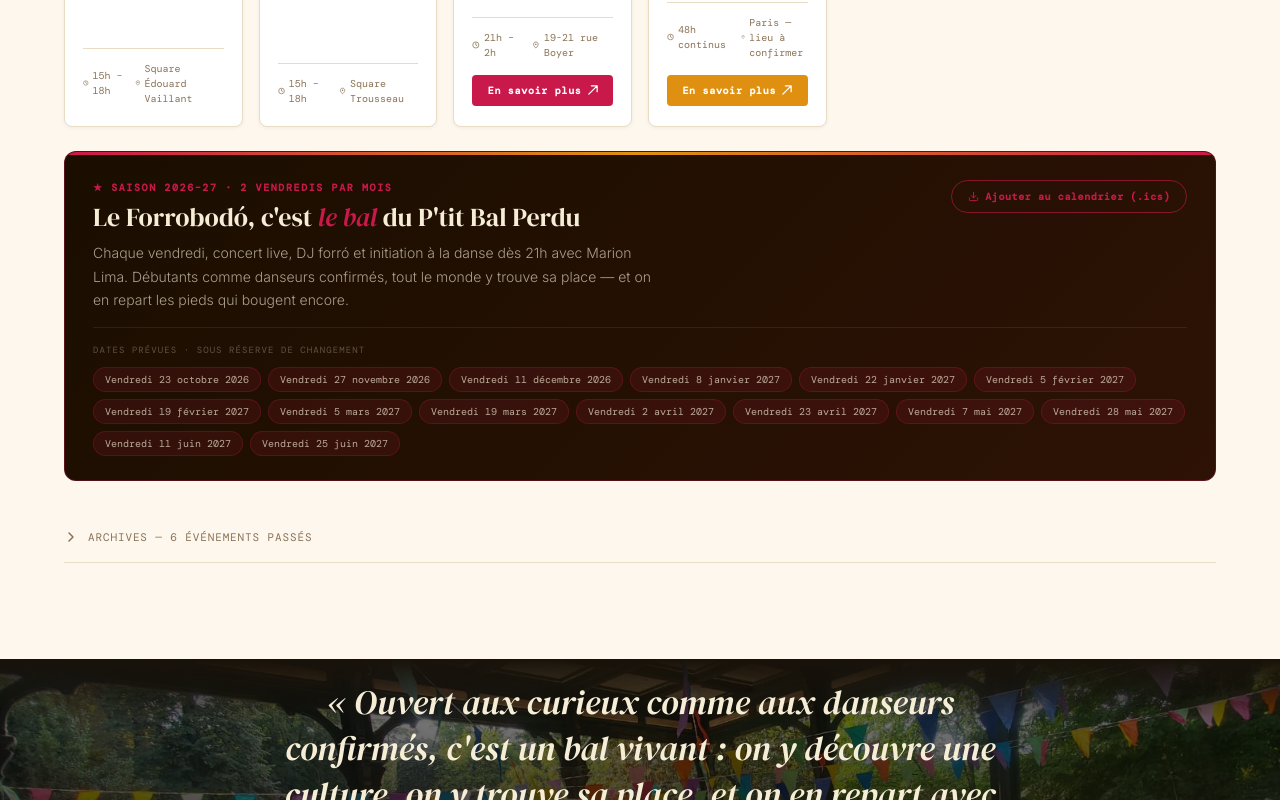
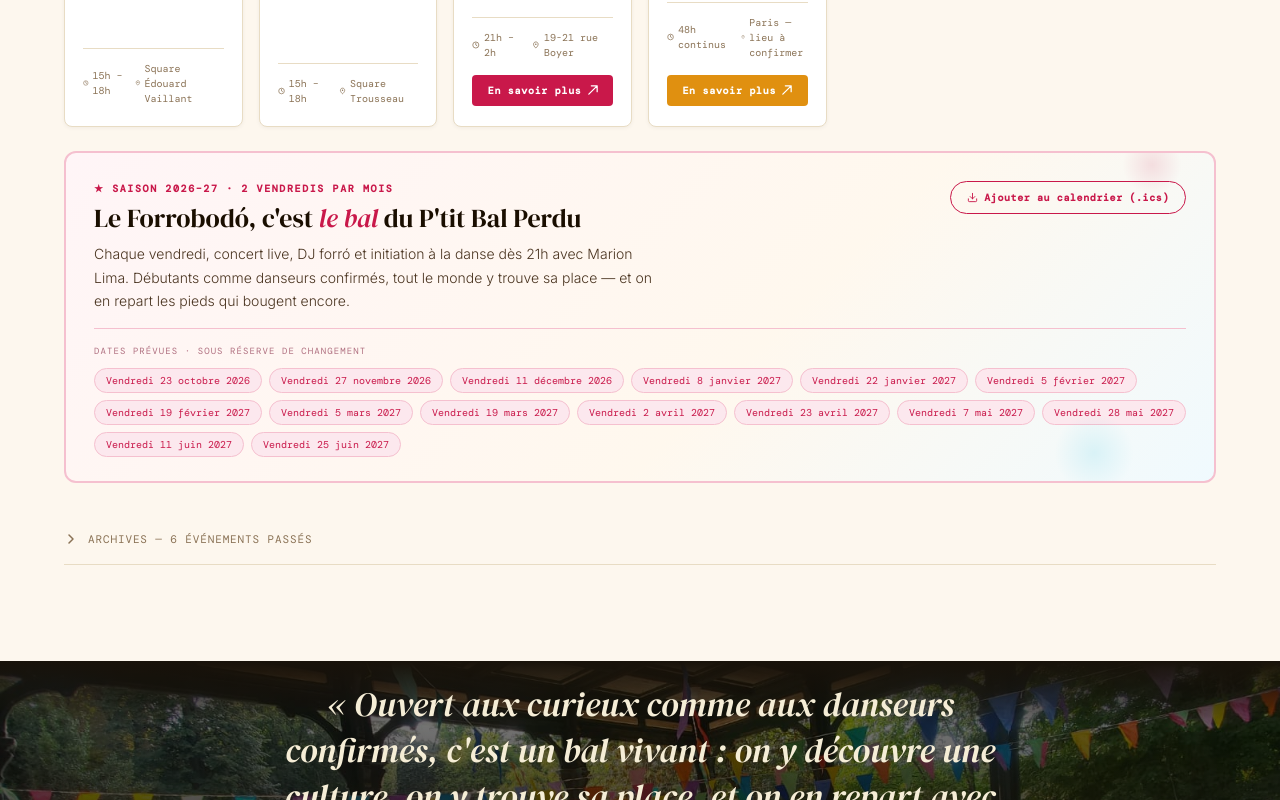
Before and after one commit to Hardante/leptitbalperdu, a React (Vite) app: page / in a window 1280 px wide. Shown: the part 2880-3680 px from the top of the page. Built offline with nearby package versions, Linux system fonts and the light colour scheme; the HTML template or start-up script is replaced by a standard one.

Commit message:
fix: encart Forrobodó fond clair et coloré

```diff
--- a/src/App.tsx
+++ b/src/App.tsx
@@ -839,36 +839,37 @@
 
         {/* Encart Forrobodó — saison complète */}
         {view === 'grille' && extraForrobodo.length > 0 && (filter === 'Tous' || filter === 'Bals') && (
-          <div id="forrobodo-dates" style={{ marginTop: 24, background: 'linear-gradient(135deg, #1a0e00 0%, #2d1205 100%)', border: '1px solid rgba(201,24,74,0.3)', borderRadius: 12, padding: '28px 28px 24px', position: 'relative', overflow: 'hidden' }}>
-            {/* Accent décoratif */}
-            <div style={{ position: 'absolute', top: 0, left: 0, right: 0, height: 3, background: 'linear-gradient(90deg, #c9184a, #e09010, #c9184a)' }} />
+          <div id="forrobodo-dates" style={{ marginTop: 24, background: 'linear-gradient(135deg, #fff5f7 0%, #fff8ee 60%, #f0fafe 100%)', border: '2px solid #f5c0cf', borderRadius: 12, padding: '28px 28px 24px', position: 'relative', overflow: 'hidden' }}>
+            {/* Confettis décoratifs */}
+            <div style={{ position: 'absolute', top: -18, right: 32, width: 60, height: 60, borderRadius: '50%', background: 'radial-gradient(circle, rgba(201,24,74,0.12) 0%, transparent 70%)', pointerEvents: 'none' }} />
+            <div style={{ position: 'absolute', bottom: -12, right: 80, width: 80, height: 80, borderRadius: '50%', background: 'radial-gradient(circle, rgba(63,200,228,0.15) 0%, transparent 70%)', pointerEvents: 'none' }} />
 
             {/* En-tête */}
             <div style={{ display: 'flex', alignItems: 'flex-start', justifyContent: 'space-between', flexWrap: 'wrap', gap: 16, marginBottom: 16 }}>
               <div>
                 <p style={{ fontFamily: "'DM Mono', monospace", fontSize: 10, letterSpacing: '0.16em', textTransform: 'uppercase', color: '#c9184a', margin: '0 0 8px', fontWeight: 600 }}>★ Saison 2026–27 · 2 vendredis par mois</p>
-                <h3 style={{ fontFamily: "'DM Serif Display', serif", fontSize: 'clamp(20px, 3vw, 26px)', color: '#f5edd6', margin: '0 0 10px', lineHeight: 1.1 }}>
+                <h3 style={{ fontFamily: "'DM Serif Display', serif", fontSize: 'clamp(20px, 3vw, 26px)', color: '#1a0e00', margin: '0 0 10px', lineHeight: 1.1 }}>
                   Le Forrobodó, c'est <em style={{ color: '#c9184a' }}>le bal</em> du P'tit Bal Perdu
                 </h3>
-                <p style={{ fontFamily: "'Inter', sans-serif", fontSize: 14, color: 'rgba(245,237,214,0.65)', lineHeight: 1.65, margin: 0, maxWidth: 560, fontWeight: 300 }}>
+                <p style={{ fontFamily: "'Inter', sans-serif", fontSize: 14, color: '#4a3420', lineHeight: 1.65, margin: 0, maxWidth: 560, fontWeight: 300 }}>
                   Chaque vendredi, concert live, DJ forró et initiation à la danse dès 21h avec Marion Lima. Débutants comme danseurs confirmés, tout le monde y trouve sa place — et on en repart les pieds qui bougent encore.
                 </p>
               </div>
               <button onClick={downloadICS}
-                style={{ display: 'inline-flex', alignItems: 'center', gap: 6, border: '1.5px solid rgba(201,24,74,0.6)', color: '#c9184a', background: 'transparent', padding: '8px 16px', borderRadius: 20, fontFamily: "'DM Mono', monospace", fontSize: 10, fontWeight: 700, letterSpacing: '0.06em', cursor: 'pointer', transition: 'all 0.2s', flexShrink: 0 }}
-                onMouseEnter={e => { const el = e.currentTarget; el.style.background='#c9184a'; el.style.color='#fff'; el.style.borderColor='#c9184a' }}
-                onMouseLeave={e => { const el = e.currentTarget; el.style.background='transparent'; el.style.color='#c9184a'; el.style.borderColor='rgba(201,24,74,0.6)' }}>
+                style={{ display: 'inline-flex', alignItems: 'center', gap: 6, border: '1.5px solid #c9184a', color: '#c9184a', background: 'transparent', padding: '8px 16px', borderRadius: 20, fontFamily: "'DM Mono', monospace", fontSize: 10, fontWeight: 700, letterSpacing: '0.06em', cursor: 'pointer', transition: 'all 0.2s', flexShrink: 0 }}
+                onMouseEnter={e => { const el = e.currentTarget; el.style.background='#c9184a'; el.style.color='#fff' }}
+                onMouseLeave={e => { const el = e.currentTarget; el.style.background='transparent'; el.style.color='#c9184a' }}>
                 <svg width="11" height="11" viewBox="0 0 24 24" fill="none" stroke="currentColor" strokeWidth="2" strokeLinecap="round"><path d="M21 15v4a2 2 0 0 1-2 2H5a2 2 0 0 1-2-2v-4"/><polyline points="7 10 12 15 17 10"/><line x1="12" y1="15" x2="12" y2="3"/></svg>
                 Ajouter au calendrier (.ics)
               </button>
             </div>
 
             {/* Dates */}
-            <div style={{ borderTop: '1px solid rgba(245,237,214,0.08)', paddingTop: 16 }}>
-              <p style={{ fontFamily: "'DM Mono', monospace", fontSize: 9, letterSpacing: '0.12em', textTransform: 'uppercase', color: 'rgba(245,237,214,0.3)', margin: '0 0 10px' }}>Dates prévues · sous réserve de changement</p>
+            <div style={{ borderTop: '1px solid #f5c0cf', paddingTop: 16 }}>
+              <p style={{ fontFamily: "'DM Mono', monospace", fontSize: 9, letterSpacing: '0.12em', textTransform: 'uppercase', color: '#b07080', margin: '0 0 10px' }}>Dates prévues · sous réserve de changement</p>
               <div style={{ display: 'flex', flexWrap: 'wrap', gap: 7 }}>
                 {extraForrobodo.map(e => (
-                  <span key={e.id} style={{ fontFamily: "'DM Mono', monospace", fontSize: 10, color: 'rgba(245,237,214,0.7)', background: 'rgba(201,24,74,0.12)', border: '1px solid rgba(201,24,74,0.25)', borderRadius: 16, padding: '4px 11px', whiteSpace: 'nowrap' }}>
+                  <span key={e.id} style={{ fontFamily: "'DM Mono', monospace", fontSize: 10, color: '#c9184a', background: '#fce8ee', border: '1px solid #f5c0cf', borderRadius: 16, padding: '4px 11px', whiteSpace: 'nowrap' }}>
                     {e.date}
                   </span>
                 ))}
```
